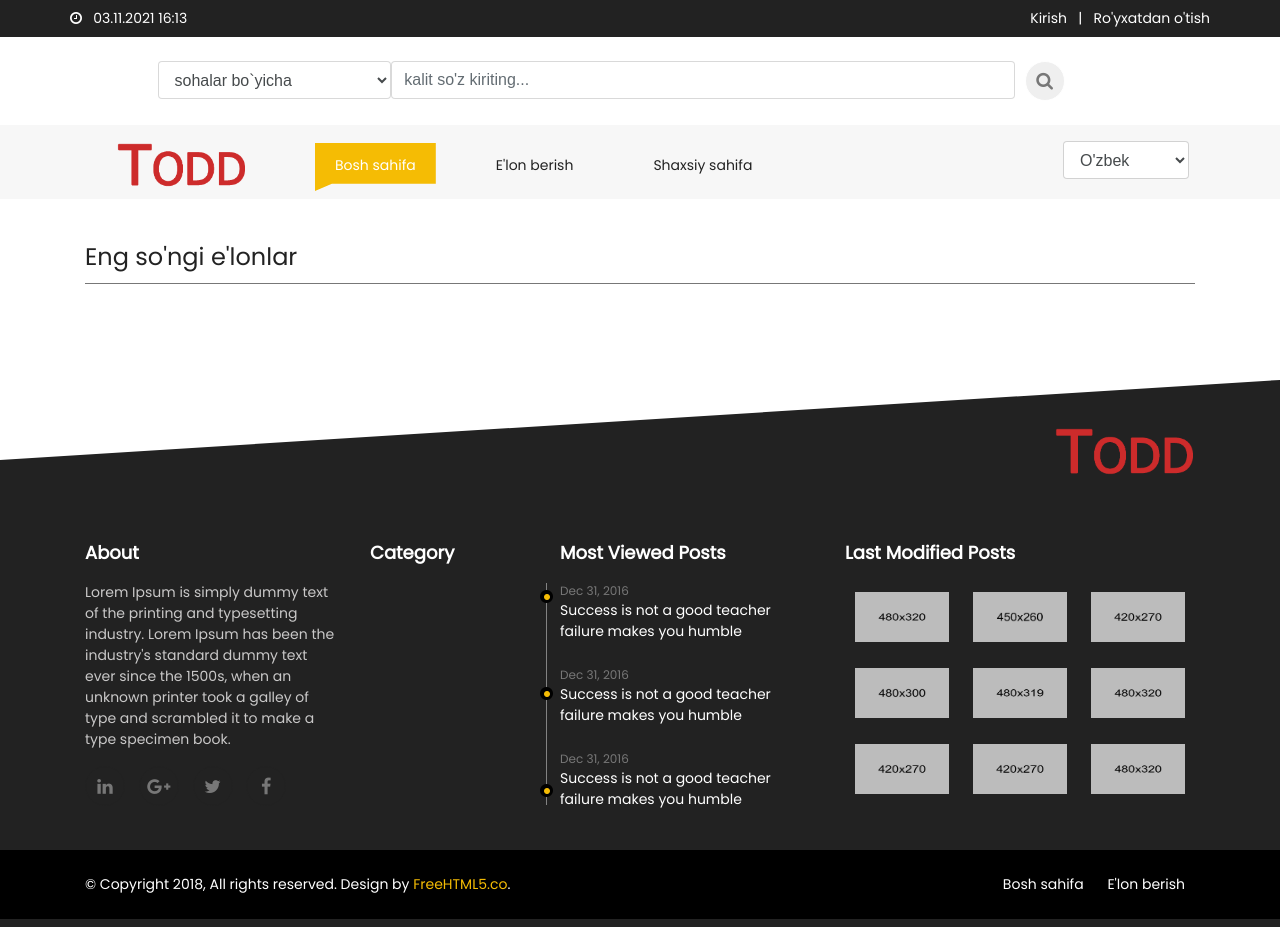
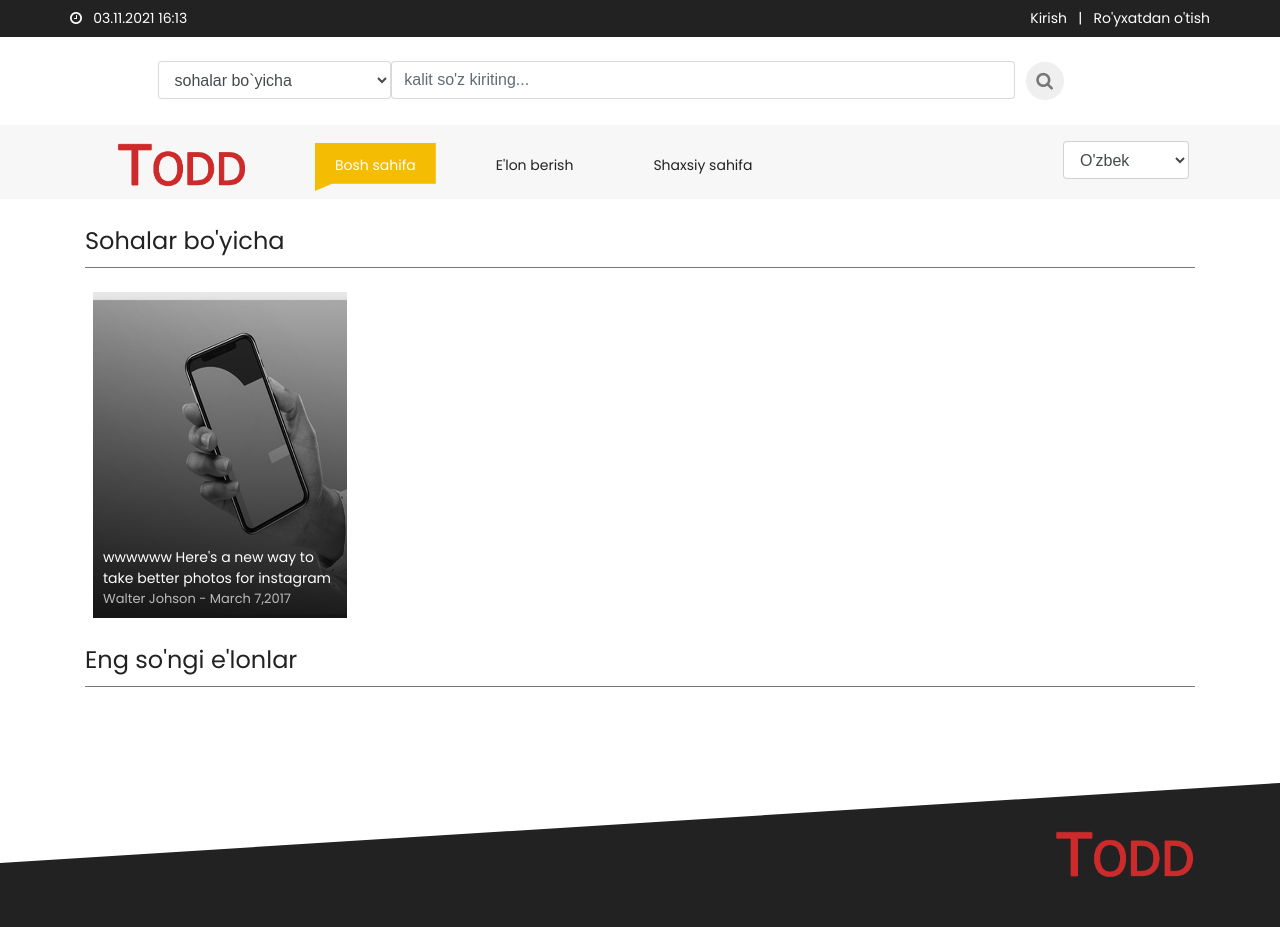
Before and after one commit to sardoruktamov/rishton_news, a Django app: page / in a window 1280 px wide. Shown: the top 927 px of the page. Run offline with Django 3.2, Linux system fonts and the light colour scheme; data that the repository does not hold is empty; some libraries are stand-ins or nearby versions.

Commit message:
category filter qoshildi

```diff
--- a/templates/announcement/announcements.html
+++ b/templates/announcement/announcements.html
@@ -9,33 +9,33 @@
 <div class="container-fluid pt-3">
     <div class="container animate-box" data-animate-effect="fadeIn">
 {##}
-{#        <div>#}
-{#            <div class="fh5co_heading fh5co_heading_border_bottom py-2 mb-4">Sohalar bo'yicha</div>#}
-{#        </div>#}
-{#        <div class="owl-carousel owl-theme js" id="slider1">#}
-{#            {% for obj in all_ann_category %}#}
-{#            <div class="item px-2">#}
-{#                <div class="fh5co_latest_trading_img_position_relative">#}
-{#                    <div class="fh5co_latest_trading_img" >#}
-{#                    <img src="{{ obj.image.url }}" alt="" /></div>#}
-{#                    <div class="fh5co_latest_trading_img_position_absolute"></div>#}
-{#                    <div class="fh5co_latest_trading_img_position_absolute_1">#}
-{#                        <h4><a href="{{ obj.get_absolute_url }}" class="text-white mb-5"> {{ obj.name }} </a></h4>#}
-{#                    </div>#}
-{#                </div>#}
-{#            </div>#}
-{#            {% endfor %}#}
-{#            <div class="item px-2">#}
-{#                <div class="fh5co_latest_trading_img_position_relative">#}
-{#                    <div class="fh5co_latest_trading_img"><img src="{% static 'images/332323233r.jpg' %}" alt="" class="fh5co_img_special_relative"/></div>#}
-{#                    <div class="fh5co_latest_trading_img_position_absolute"></div>#}
-{#                    <div class="fh5co_latest_trading_img_position_absolute_1">#}
-{#                        <a href="../single.html" class="text-white">wwwwww Here's a new way to take better photos for instagram </a>#}
-{#                        <div class="fh5co_latest_trading_date_and_name_color"> Walter Johson - March 7,2017</div>#}
-{#                    </div>#}
-{#                </div>#}
-{#            </div>#}
-{#        </div>#}
+        <div>
+            <div class="fh5co_heading fh5co_heading_border_bottom py-2 mb-4">Sohalar bo'yicha</div>
+        </div>
+        <div class="owl-carousel owl-theme js" id="slider1">
+            {% for obj in all_ann_category %}
+            <div class="item px-2">
+                <div class="fh5co_latest_trading_img_position_relative">
+                    <div class="fh5co_latest_trading_img" >
+                    <img src="{{ obj.image.url }}" alt="" /></div>
+                    <div class="fh5co_latest_trading_img_position_absolute"></div>
+                    <div class="fh5co_latest_trading_img_position_absolute_1">
+                        <h4><a href="{{ obj.get_absolute_url }}" class="text-white mb-5"> {{ obj.name }} </a></h4>
+                    </div>
+                </div>
+            </div>
+            {% endfor %}
+            <div class="item px-2">
+                <div class="fh5co_latest_trading_img_position_relative">
+                    <div class="fh5co_latest_trading_img"><img src="{% static 'images/332323233r.jpg' %}" alt="" class="fh5co_img_special_relative"/></div>
+                    <div class="fh5co_latest_trading_img_position_absolute"></div>
+                    <div class="fh5co_latest_trading_img_position_absolute_1">
+                        <a href="../single.html" class="text-white">wwwwww Here's a new way to take better photos for instagram </a>
+                        <div class="fh5co_latest_trading_date_and_name_color"> Walter Johson - March 7,2017</div>
+                    </div>
+                </div>
+            </div>
+        </div>
     </div>
 </div>
 
```
